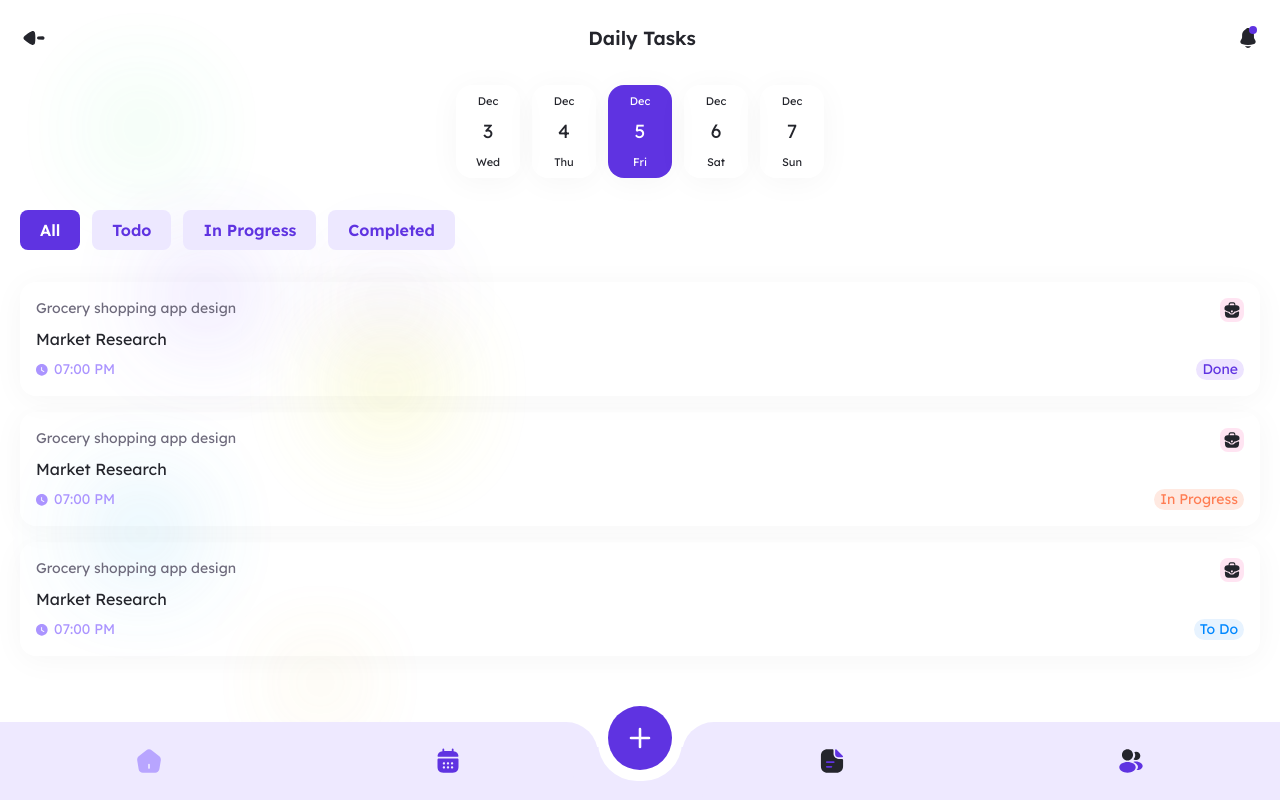
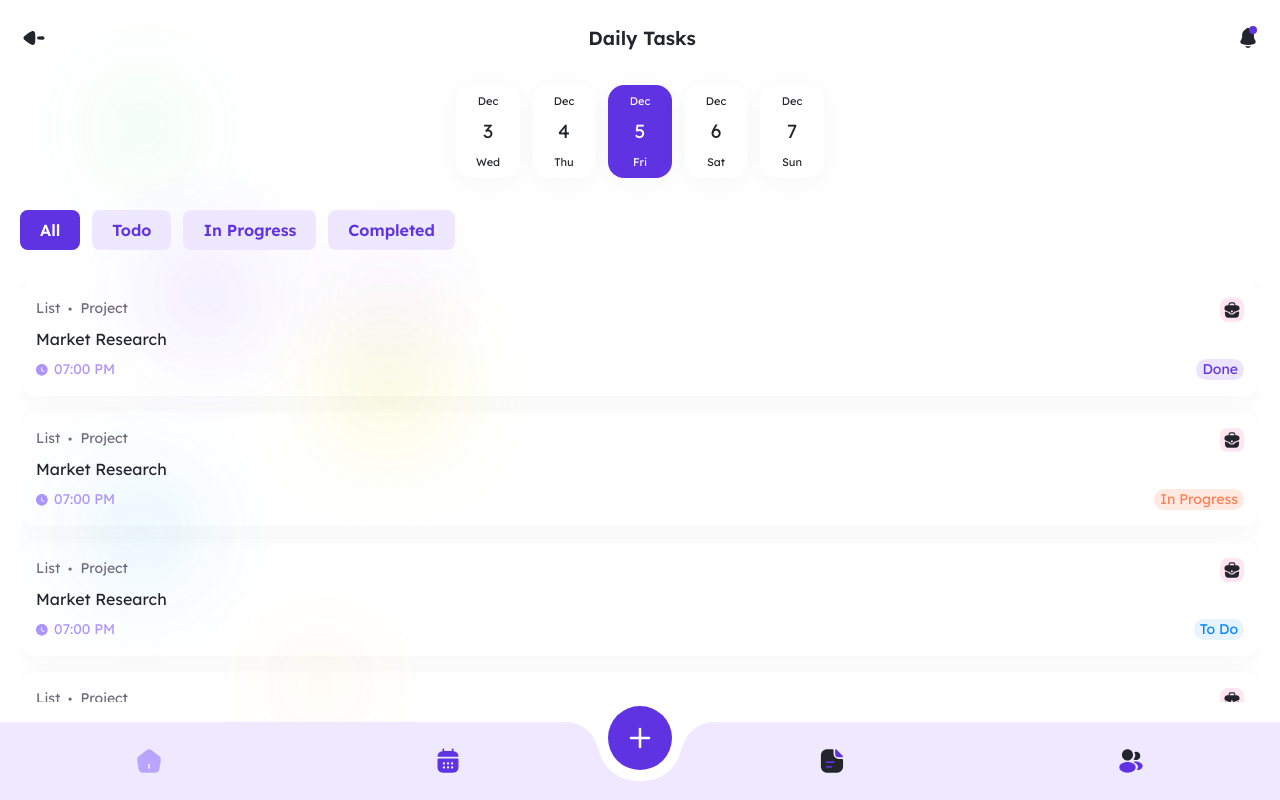
Before and after one commit to Yasin-Fathollahi/smart-notes, a Next.js app: page /daily in a window 1280 px wide. Built offline with nearby package versions, Linux system fonts and the light colour scheme.

Commit message:
fixed the scrollability of daily tasks list, hid the horizontal scrolls, little task card content change

```diff
--- a/app/(app-pages)/components/projects-section.tsx
+++ b/app/(app-pages)/components/projects-section.tsx
@@ -4,7 +4,7 @@ import BriefcaseIcon from '@/public/icons/briefcase.svg';
 export default function ProjectsSection() {
   return (
     <RegularSection heading="ongoing projects" itemCount={2}>
-      <ul className=" flex gap-gap-md overflow-x-auto overflow-y-hidden pb-2 scrollbar-x">
+      <ul className=" flex gap-gap-md overflow-x-auto overflow-y-hidden pb-2 scrollbar-hidden ">
         <Project
           colorName="orange"
           icon={BriefcaseIcon}
--- a/app/(app-pages)/daily/components/task-filters.tsx
+++ b/app/(app-pages)/daily/components/task-filters.tsx
@@ -3,7 +3,7 @@ import Button from '@/app/components/UI/button';
 export default function TaskFilters() {
   return (
     <nav aria-label="Task filters" className="mb-mb-section">
-      <ul className="flex gap-gap-sm overflow-x-auto pb-2 scrollbar-x">
+      <ul className="flex gap-gap-sm overflow-x-auto pb-2 scrollbar-hidden">
         <li>
           <Button type="button" size="sm" variant="primary">
             All
--- a/app/(app-pages)/daily/components/task.tsx
+++ b/app/(app-pages)/daily/components/task.tsx
@@ -1,9 +1,9 @@
 import CardIcon from '@/app/components/UI/icon-card';
 import briefcaseIcon from '@/public/icons/briefcase.svg';
 import ClockIcon from '@/public/icons/time-circle.svg';
-import { type TaskStatusOption } from '@/src/types/types';
+import { type TaskStatusOption } from '@/app/lib/types/types';
 import TaskStatus from './task-status';
-
+import { LuDot } from 'react-icons/lu';
 type TaskProps = {
   status: TaskStatusOption;
 };
@@ -12,8 +12,10 @@ export default function Task({ status }: TaskProps) {
   return (
     <li className="card flex justify-between">
       <div className="flex flex-col gap-2">
-        <h2 className="text-body-sm text-text-muted">
-          Grocery shopping app design
+        <h2 className="text-body-sm text-text-muted flex items-center">
+          <span>List</span>
+          <LuDot className="w-5 h-5" />
+          <span>Project</span>
         </h2>
         <p className="text-body-base font-body-regular">Market Research</p>
         <div className="flex gap-1.5 items-center">
--- a/app/(app-pages)/daily/components/tasks-list.tsx
+++ b/app/(app-pages)/daily/components/tasks-list.tsx
@@ -2,10 +2,13 @@ import Task from './task';
 
 export default function TasksList() {
   return (
-    <section>
+    <section className="overflow-y-auto scrollbar mb-5">
       <ul className="flex flex-col gap-gap-md">
         <Task status="done" />
         <Task status="in progress" />
+        <Task status="to do" />
+        <Task status="to do" />
+        <Task status="to do" />
         <Task status="to do" />
       </ul>
     </section>
--- a/app/(app-pages)/daily/page.tsx
+++ b/app/(app-pages)/daily/page.tsx
@@ -5,13 +5,15 @@ import TasksList from './components/tasks-list';
 
 export default function TodaysTasks() {
   return (
-    <div>
+    <div className="h-full flex flex-col">
       <Header heading="Daily Tasks" />
-      <main>
+
+      <main className="flex flex-col flex-1 min-h-0">
         <DateSelector />
         <TaskFilters />
         <TasksList />
       </main>
+      <div className="h-h-nav" aria-hidden />
     </div>
   );
 }
--- a/app/(app-pages)/layout.tsx
+++ b/app/(app-pages)/layout.tsx
@@ -6,11 +6,11 @@ const BlurryBg: Svgr = BgBlurryCircles;
 
 export default function Layout({ children }: { children: ReactNode }) {
   return (
-    <>
+    <div className="h-full">
       <BlurryBg className="h-screen fixed left-0 top-0 -z-10" />
       {children}
-      <div className="h-h-nav" aria-hidden></div>
+      {/* Space for fixed nav */}
       <Nav />
-    </>
+    </div>
   );
 }
--- a/app/(app-pages)/page.tsx
+++ b/app/(app-pages)/page.tsx
@@ -12,7 +12,7 @@ export default function Home() {
         <ProjectsSection />
         <TaskListsSection />
       </main>
-      <nav className="w-screen"></nav>
+      <div className="h-h-nav" aria-hidden />
     </div>
   );
 }
--- a/app/components/forms/modal/form-modal.tsx
+++ b/app/components/forms/modal/form-modal.tsx
@@ -51,6 +51,7 @@ export default function FormModal({
       onClose={handleCloseModal}
       className="p-p-task-card rounded-card mx-auto my-auto backdrop:bg-black/25 overflow-y-hidden"
     >
+      <form action="">
         <h3
           className="font-heading-semibold text-heading-sm mb-mb-section-heading"
           style={{ color: activeColorVar }}
@@ -86,6 +87,7 @@ export default function FormModal({
           mode={mode}
           setActiveIcon={setActiveIcon}
         />
+      </form>
     </dialog>
   );
 }
--- a/app/components/forms/quick-page.tsx
+++ b/app/components/forms/quick-page.tsx
@@ -10,7 +10,7 @@ type QuickPageProps = {
 export default function QuickPage({ isOpen, children }: QuickPageProps) {
   const classes = `px-mx-page pt-mt-page m-0 fixed inset-0 transition-all duration-200 ${isOpen ? 'opacity-100 delay-300 z-40' : 'opacity-0 delay-100 -z-50'}`;
 
-  if (!typeof window.document) return null;
+  if (!window) return null;
 
   return createPortal(<div className={classes}>{children}</div>, document.body);
 }
--- a/app/globals.css
+++ b/app/globals.css
@@ -288,8 +288,12 @@
     /* shadow-[0px_30px_0px_25px_var(--color-blue-1)]; */
   }
 
-  .scrollbar-x {
+  .scrollbar {
     @apply [&::-webkit-scrollbar]:h-1 [&::-webkit-scrollbar-track]:rounded-full [&::-webkit-scrollbar-track]:bg-gray-100 [&::-webkit-scrollbar-thumb]:rounded-full [&::-webkit-scrollbar-thumb]:bg-gray-300;
+  }
+
+  .scrollbar-hidden {
+    @apply [&::-webkit-scrollbar]:hidden;
   }
 
   .todays-progress-section {
--- a/app/layout.tsx
+++ b/app/layout.tsx
@@ -14,13 +14,13 @@ export const metadata: Metadata = {
 
 export default function RootLayout({
   children,
-}: Readonly<{
+}: {
   children: React.ReactNode;
-}>) {
+}) {
   return (
-    <html lang="en">
+    <html lang="en" className="h-full">
       <body
-        className={`${LexendDeca.variable} font-lexend antialiased bg-bg-default text-text-default ${/*dark:bg-black dark:text-white  */ ''} mx-mx-page mt-mt-page`}
+        className={`h-full ${LexendDeca.variable} font-lexend antialiased bg-bg-default text-text-default px-mx-page pt-mt-page`}
       >
         {children}
       </body>
--- a/next.config.ts
+++ b/next.config.ts
@@ -3,11 +3,12 @@ import type { NextConfig } from 'next';
 const nextConfig: NextConfig = {
   /* config options here */
   allowedDevOrigins: [
-    '192.168.1.2',
     '192.168.137.1',
     '192.168.1.7',
+    '192.168.1.6',
     '192.168.1.5',
-    '192.168.1.6',
+    '192.168.1.3',
+    '192.168.1.2',
   ],
   turbopack: {
     rules: {
```
Lines whose indentation alone changed are shown as unchanged.
